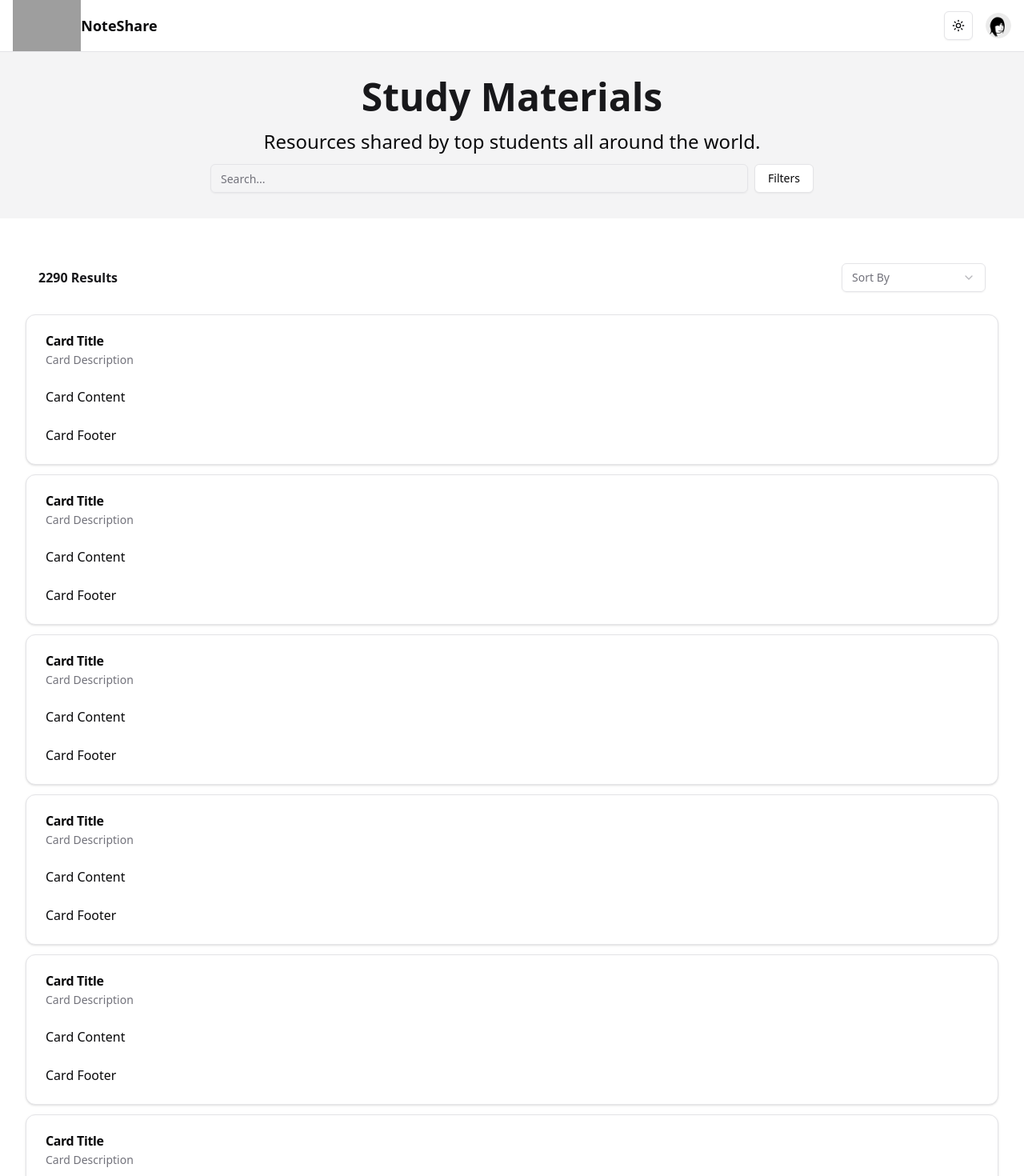
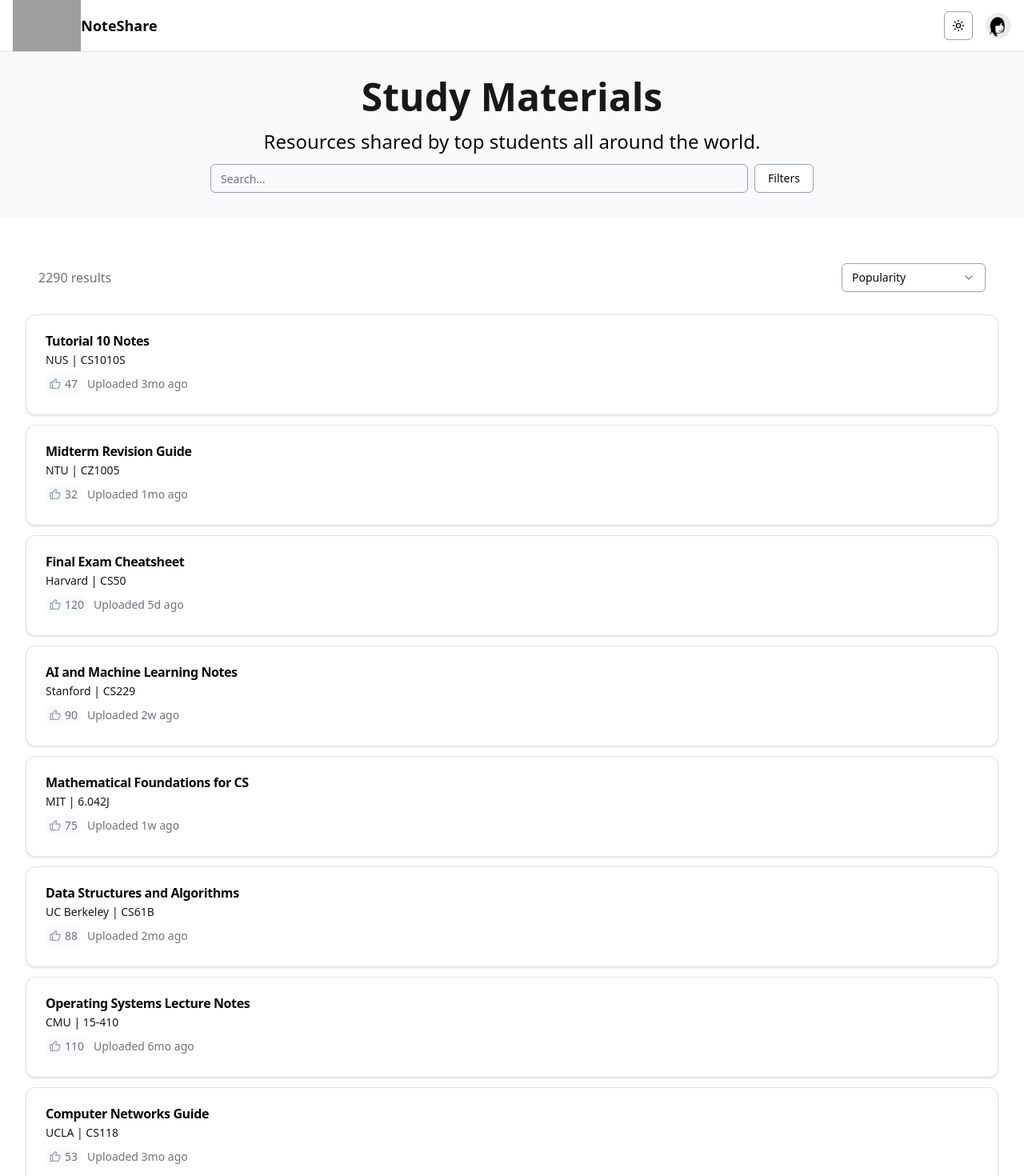
Before and after one commit to joshualwf/note-share, a Next.js app: page / in a window 1280 px wide. Shown: the top 1470 px of the page at 80% size. Built offline with nearby package versions, Linux system fonts and the light colour scheme; grey boxes are pictures that could not be loaded.

Commit message:
add document cards

```diff
--- a/src/app/globals.css
+++ b/src/app/globals.css
@@ -2,7 +2,8 @@
 @tailwind components;
 @tailwind utilities;
 
-@layer base {
+/* default theme */
+/* @layer base {
   :root {
     --background: 0 0% 100%;
     --foreground: 240 10% 3.9%;
@@ -57,6 +58,63 @@
     --chart-4: 280 65% 60%;
     --chart-5: 340 75% 55%;
   }
+} */
+
+@layer base {
+  :root {
+    --background: 0 0% 100%;
+    --foreground: 240 10% 3.9%;
+    --card: 0 0% 100%;
+    --card-foreground: 240 10% 3.9%;
+    --popover: 0 0% 100%;
+    --popover-foreground: 240 10% 3.9%;
+    --primary: 240 5.9% 10%;
+    --primary-foreground: 0 0% 98%;
+    --secondary: 240 4.8% 95.9%;
+    --secondary-foreground: 240 5.9% 10%;
+    --muted: 240 4.8% 95.9%;
+    --muted-foreground: 240 3.8% 46.1%;
+    --accent: 210, 40%, 98%; /* edited */
+    --accent-foreground: 240 5.9% 10%;
+    --destructive: 0 84.2% 60.2%;
+    --destructive-foreground: 0 0% 98%;
+    --border: 240 5.9% 90%;
+    --input: 218, 11%, 65%; /* edited */
+    --ring: 240 5.9% 10%;
+    --radius: 0.5rem;
+    --chart-1: 12 76% 61%;
+    --chart-2: 173 58% 39%;
+    --chart-3: 197 37% 24%;
+    --chart-4: 43 74% 66%;
+    --chart-5: 27 87% 67%;
+  }
+
+  .dark {
+    --background: 240 10% 3.9%;
+    --foreground: 0 0% 98%;
+    --card: 240 10% 3.9%;
+    --card-foreground: 0 0% 98%;
+    --popover: 240 10% 3.9%;
+    --popover-foreground: 0 0% 98%;
+    --primary: 0 0% 98%;
+    --primary-foreground: 240 5.9% 10%;
+    --secondary: 240 3.7% 15.9%;
+    --secondary-foreground: 0 0% 98%;
+    --muted: 240 3.7% 15.9%;
+    --muted-foreground: 240 5% 64.9%;
+    --accent: 240, 6%, 7%; /* edited */
+    --accent-foreground: 0 0% 98%;
+    --destructive: 0 62.8% 30.6%;
+    --destructive-foreground: 0 0% 98%;
+    --border: 240 3.7% 15.9%;
+    --input: 240 3.7% 15.9%;
+    --ring: 240 4.9% 83.9%;
+    --chart-1: 220 70% 50%;
+    --chart-2: 160 60% 45%;
+    --chart-3: 30 80% 55%;
+    --chart-4: 280 65% 60%;
+    --chart-5: 340 75% 55%;
+  }
 }
 
 @layer base {
--- a/src/app/page.tsx
+++ b/src/app/page.tsx
@@ -1,28 +1,18 @@
+"use client";
 import { Search } from "@/components/search";
 import { Button } from "@/components/ui/button";
 import { Input } from "@/components/ui/input";
-import Image from "next/image";
-import {
-  Select,
-  SelectContent,
-  SelectItem,
-  SelectTrigger,
-  SelectValue,
-} from "@/components/ui/select";
-import {
-  Card,
-  CardContent,
-  CardDescription,
-  CardFooter,
-  CardHeader,
-  CardTitle,
-} from "@/components/ui/card";
+import { DocumentCard } from "@/components/document-card";
+import { SortSelect } from "@/components/sort-select";
+import { useState } from "react";
+import { mockDocuments } from "@/mockData";
 
 export default function Home() {
+  const [sortBy, setSortBy] = useState("Popularity");
   return (
     <>
       <div className="h-full w-full flex flex-col">
-        <div className="h-full w-full flex flex-col pt-8 pb-5 bg-secondary px-4">
+        <div className="h-full w-full flex flex-col pt-8 pb-5 bg-accent px-4">
           <div>
             <h1 className="text-primary text-center text-4xl font-bold sm:text-5xl">
               Study Materials
@@ -32,7 +22,7 @@ export default function Home() {
             </div>
           </div>
 
-          <div className="bg-secondary h-full py-3 px-5 flex justify-center gap-2">
+          <div className="bg-accent h-full py-3 px-5 flex justify-center gap-2">
             <Input
               type="search"
               placeholder="Search..."
@@ -46,111 +36,21 @@ export default function Home() {
       <div className="mx-auto px-4 sm:px-6 lg:px-8 max-w-7xl pb-20 pt-10">
         <div className="relative w-full flex flex-col gap-y-3">
           <div className="flex items-center justify-between p-4 text-xs sm:grid-cols-4 sm:text-sm md:text-base">
-            <h3 className="text-primary text-center text-l font-bold">
-              2290 Results
+            <h3 className="text-muted-foreground text-center text-l ">
+              2290 results
             </h3>
-            <Select>
-              <SelectTrigger className="w-[180px]">
-                <SelectValue placeholder="Sort By" />
-              </SelectTrigger>
-              <SelectContent>
-                <SelectItem value="Popularity">Popularity</SelectItem>
-                <SelectItem value="Latest">Latest</SelectItem>
-                <SelectItem value="Relevance">Relevance</SelectItem>
-              </SelectContent>
-            </Select>
+            <SortSelect selectedValue={sortBy} setSelectedValue={setSortBy} />
           </div>
 
-          <Card>
-            <CardHeader>
-              <CardTitle>Card Title</CardTitle>
-              <CardDescription>Card Description</CardDescription>
-            </CardHeader>
-            <CardContent>
-              <p>Card Content</p>
-            </CardContent>
-            <CardFooter>
-              <p>Card Footer</p>
-            </CardFooter>
-          </Card>
-
-          <Card>
-            <CardHeader>
-              <CardTitle>Card Title</CardTitle>
-              <CardDescription>Card Description</CardDescription>
-            </CardHeader>
-            <CardContent>
-              <p>Card Content</p>
-            </CardContent>
-            <CardFooter>
-              <p>Card Footer</p>
-            </CardFooter>
-          </Card>
-
-          <Card>
-            <CardHeader>
-              <CardTitle>Card Title</CardTitle>
-              <CardDescription>Card Description</CardDescription>
-            </CardHeader>
-            <CardContent>
-              <p>Card Content</p>
-            </CardContent>
-            <CardFooter>
-              <p>Card Footer</p>
-            </CardFooter>
-          </Card>
-
-          <Card>
-            <CardHeader>
-              <CardTitle>Card Title</CardTitle>
-              <CardDescription>Card Description</CardDescription>
-            </CardHeader>
-            <CardContent>
-              <p>Card Content</p>
-            </CardContent>
-            <CardFooter>
-              <p>Card Footer</p>
-            </CardFooter>
-          </Card>
-
-          <Card>
-            <CardHeader>
-              <CardTitle>Card Title</CardTitle>
-              <CardDescription>Card Description</CardDescription>
-            </CardHeader>
-            <CardContent>
-              <p>Card Content</p>
-            </CardContent>
-            <CardFooter>
-              <p>Card Footer</p>
-            </CardFooter>
-          </Card>
-
-          <Card>
-            <CardHeader>
-              <CardTitle>Card Title</CardTitle>
-              <CardDescription>Card Description</CardDescription>
-            </CardHeader>
-            <CardContent>
-              <p>Card Content</p>
-            </CardContent>
-            <CardFooter>
-              <p>Card Footer</p>
-            </CardFooter>
-          </Card>
-
-          <Card>
-            <CardHeader>
-              <CardTitle>Card Title</CardTitle>
-              <CardDescription>Card Description</CardDescription>
-            </CardHeader>
-            <CardContent>
-              <p>Card Content</p>
-            </CardContent>
-            <CardFooter>
-              <p>Card Footer</p>
-            </CardFooter>
-          </Card>
+          {mockDocuments.map((doc) => (
+            <DocumentCard
+              key={doc.id}
+              title={doc.title}
+              description={doc.description}
+              likes={doc.likes}
+              uploadTime={doc.uploadTime}
+            />
+          ))}
         </div>
       </div>
     </>
--- /dev/null
+++ b/src/components/document-card.tsx
@@ -0,0 +1,41 @@
+import {
+  Card,
+  CardContent,
+  CardDescription,
+  CardFooter,
+  CardHeader,
+  CardTitle,
+} from "@/components/ui/card";
+import Image from "next/image";
+
+interface DocumentCardProps {
+  title: string;
+  description: string;
+  likes: number;
+  uploadTime: string;
+}
+
+export function DocumentCard({
+  title,
+  description,
+  likes,
+  uploadTime,
+}: DocumentCardProps) {
+  return (
+    <Card>
+      <CardHeader>
+        <CardTitle>{title}</CardTitle>
+        <CardDescription className="text-primary">
+          {description}
+        </CardDescription>
+        <div className="flex flex-row flex-start text-muted-foreground text-sm gap-1 items-center">
+          <div className="bg-accent py-1 px-1 rounded-lg flex flex-row h-6 items-center gap-1">
+            <Image src="/like.svg" alt="Like icon" width={16} height={16} />
+            <div>{likes}</div>
+          </div>
+          <div className="py-1 px-1 ">{uploadTime}</div>
+        </div>
+      </CardHeader>
+    </Card>
+  );
+}
--- /dev/null
+++ b/src/components/sort-select.tsx
@@ -0,0 +1,31 @@
+import {
+  Select,
+  SelectContent,
+  SelectItem,
+  SelectTrigger,
+  SelectValue,
+} from "@/components/ui/select";
+
+interface SortSelectProps {
+  selectedValue: string;
+  setSelectedValue: (value: string) => void;
+}
+
+export function SortSelect({
+  selectedValue,
+  setSelectedValue,
+}: SortSelectProps) {
+  return (
+    <Select value={selectedValue} onValueChange={setSelectedValue}>
+      {" "}
+      <SelectTrigger className="w-[180px]">
+        <SelectValue placeholder="Sort By" />
+      </SelectTrigger>
+      <SelectContent>
+        <SelectItem value="Popularity">Popularity</SelectItem>
+        <SelectItem value="Latest">Latest</SelectItem>
+        <SelectItem value="Relevance">Relevance</SelectItem>
+      </SelectContent>
+    </Select>
+  );
+}
--- /dev/null
+++ b/src/mockData.ts
@@ -0,0 +1,58 @@
+export const mockDocuments = [
+  {
+    id: 1,
+    title: "Tutorial 10 Notes",
+    description: "NUS | CS1010S",
+    likes: 47,
+    uploadTime: "Uploaded 3mo ago",
+  },
+  {
+    id: 2,
+    title: "Midterm Revision Guide",
+    description: "NTU | CZ1005",
+    likes: 32,
+    uploadTime: "Uploaded 1mo ago",
+  },
+  {
+    id: 3,
+    title: "Final Exam Cheatsheet",
+    description: "Harvard | CS50",
+    likes: 120,
+    uploadTime: "Uploaded 5d ago",
+  },
+  {
+    id: 4,
+    title: "AI and Machine Learning Notes",
+    description: "Stanford | CS229",
+    likes: 90,
+    uploadTime: "Uploaded 2w ago",
+  },
+  {
+    id: 5,
+    title: "Mathematical Foundations for CS",
+    description: "MIT | 6.042J",
+    likes: 75,
+    uploadTime: "Uploaded 1w ago",
+  },
+  {
+    id: 6,
+    title: "Data Structures and Algorithms",
+    description: "UC Berkeley | CS61B",
+    likes: 88,
+    uploadTime: "Uploaded 2mo ago",
+  },
+  {
+    id: 7,
+    title: "Operating Systems Lecture Notes",
+    description: "CMU | 15-410",
+    likes: 110,
+    uploadTime: "Uploaded 6mo ago",
+  },
+  {
+    id: 8,
+    title: "Computer Networks Guide",
+    description: "UCLA | CS118",
+    likes: 53,
+    uploadTime: "Uploaded 3mo ago",
+  },
+];
```
Also changed, not shown: public/like.svg (added).
